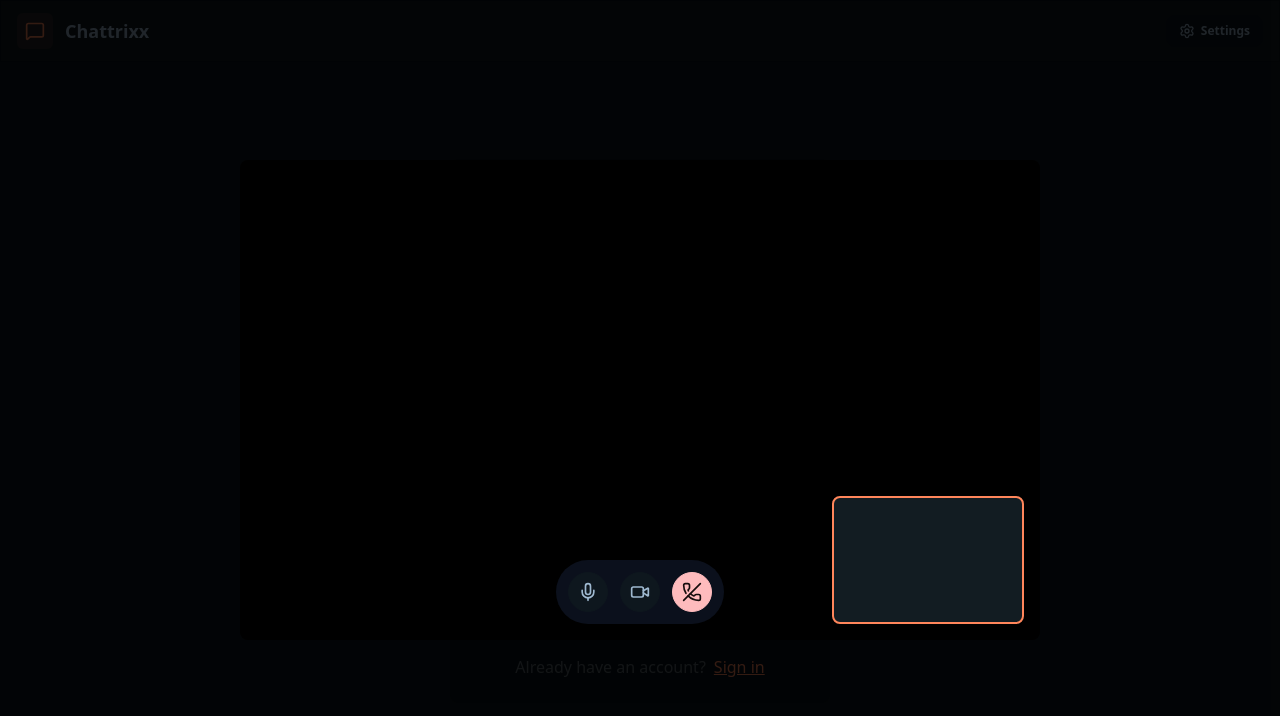
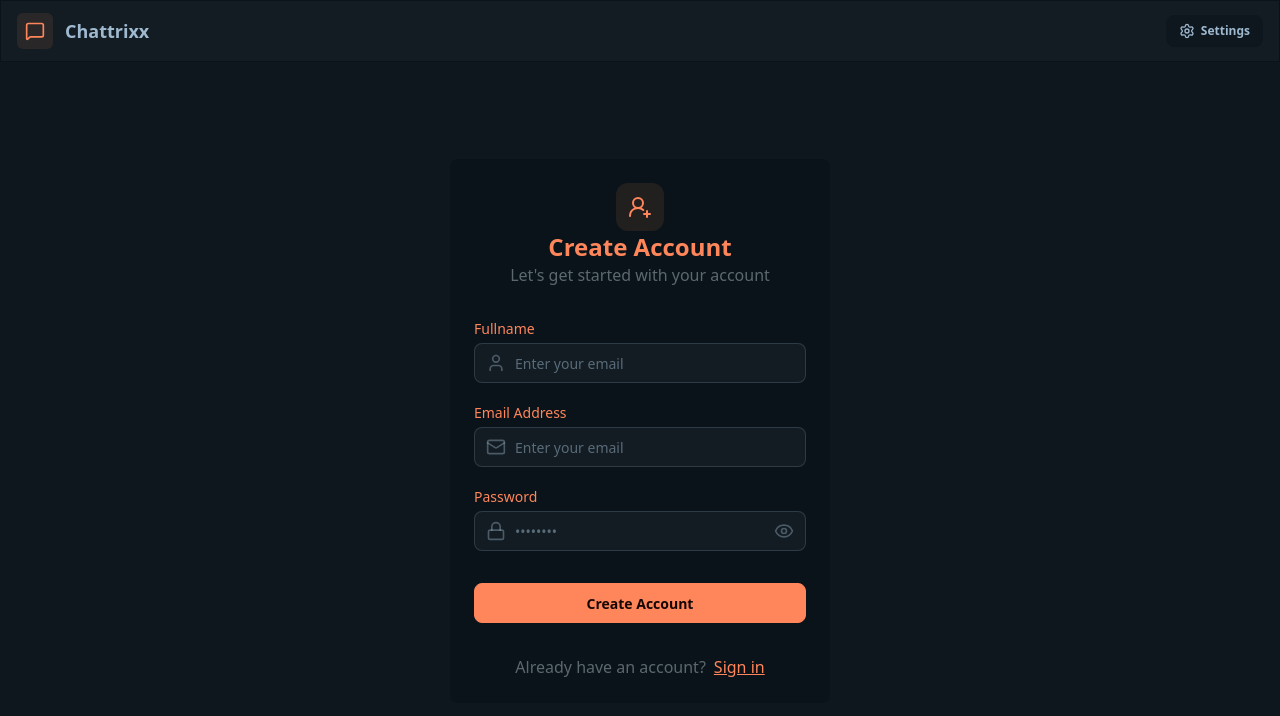
Before and after one commit to kentzie123/web-chat-app, a React (Vite) app: page /signup in a window 1280 px wide. Shown: the top 716 px of the page. Built offline with nearby package versions, Linux system fonts and the light colour scheme; no server answers.

Commit message:
Add video call functionality: integrate useVideoCallStore and conditionally render VideoCallModal

```diff
--- a/src/App.jsx
+++ b/src/App.jsx
@@ -18,6 +18,7 @@ import ProfilePage from "./pages/ProfilePage";
 // Store
 import { useAuthStore } from "./store/useAuthStore";
 import { useThemeStore } from "./store/useThemeStore";
+import { useVideoCallStore } from "./store/useVideoCallStore";
 
 // Toast
 import { Toaster } from "react-hot-toast";
@@ -25,6 +26,7 @@ import { useEffect } from "react";
 
 function App() {
   const { authUser, checkAuth, isCheckingAuth } = useAuthStore();
+  const { isCalling } = useVideoCallStore();
 
   const { theme } = useThemeStore();
 
@@ -42,7 +44,7 @@ function App() {
     <div data-theme={theme} className="relative flex flex-col min-h-screen">
       <Toaster />
       <Topnav />
-      <VideoCallModal/>
+      {isCalling && <VideoCallModal/>}
       <Routes>
         <Route path="/" element={authUser ? <HomePage /> : <Navigate to="/login" />} />
         <Route path="/signup" element={!authUser ? <SignUpPage /> : <Navigate to="/" />} />
--- a/src/components/layout/Chat.jsx
+++ b/src/components/layout/Chat.jsx
@@ -7,6 +7,7 @@ import { useEffect, useRef, useState, useMemo } from "react";
 // Stores
 import { useChatStore } from "../../store/useChatStore";
 import { useAuthStore } from "../../store/useAuthStore";
+import { useVideoCallStore } from "../../store/useVideoCallStore";
 
 // Components
 import ChatBubble from "../ui/ChatBubble";
@@ -28,6 +29,7 @@ const Chat = () => {
     setLatestMessage,
   } = useChatStore();
   const { authUser, onlineUsers } = useAuthStore();
+  const { setIsCalling } = useVideoCallStore();
 
   const [isViewerOpen, setViewerOpen] = useState(false);
   const [photoIndex, setPhotoIndex] = useState(0);
@@ -77,16 +79,7 @@ const Chat = () => {
           </div>
           <div>
             <button
-              onClick={() => {
-                toast("Coming Soon!", {
-                  style: {
-                    background: "#f0f4ff",
-                    color: "#1d4ed8",
-                    fontWeight: "bold",
-                    border: "1px solid #bfdbfe",
-                  },
-                });
-              }}
+              onClick={()=> setIsCalling(true)}
               type="button"
               className="btn btn-ghost"
             >
--- a/src/components/ui/VideoCallModal.jsx
+++ b/src/components/ui/VideoCallModal.jsx
@@ -1,7 +1,11 @@
 import { Mic, MicOff, Video, VideoOff, PhoneOff } from "lucide-react";
 import { useState, useRef, useEffect } from "react";
 
+// Stores
+import { useVideoCallStore } from "../../store/useVideoCallStore";
+
 const VideoCallModal = () => {
+  const { setIsCalling } = useVideoCallStore();
   const localVideoRef = useRef(null);
   const remoteVideoRef = useRef(null); // for the other camera
   const streamRef = useRef(null);
@@ -93,7 +97,7 @@ const VideoCallModal = () => {
               <VideoOff className="size-5" />
             )}
           </button>
-          <button type="button" className="btn btn-error btn-circle">
+          <button onClick={setIsCalling(false)} type="button" className="btn btn-error btn-circle">
             <PhoneOff className="size-5" />
           </button>
         </div>
```
